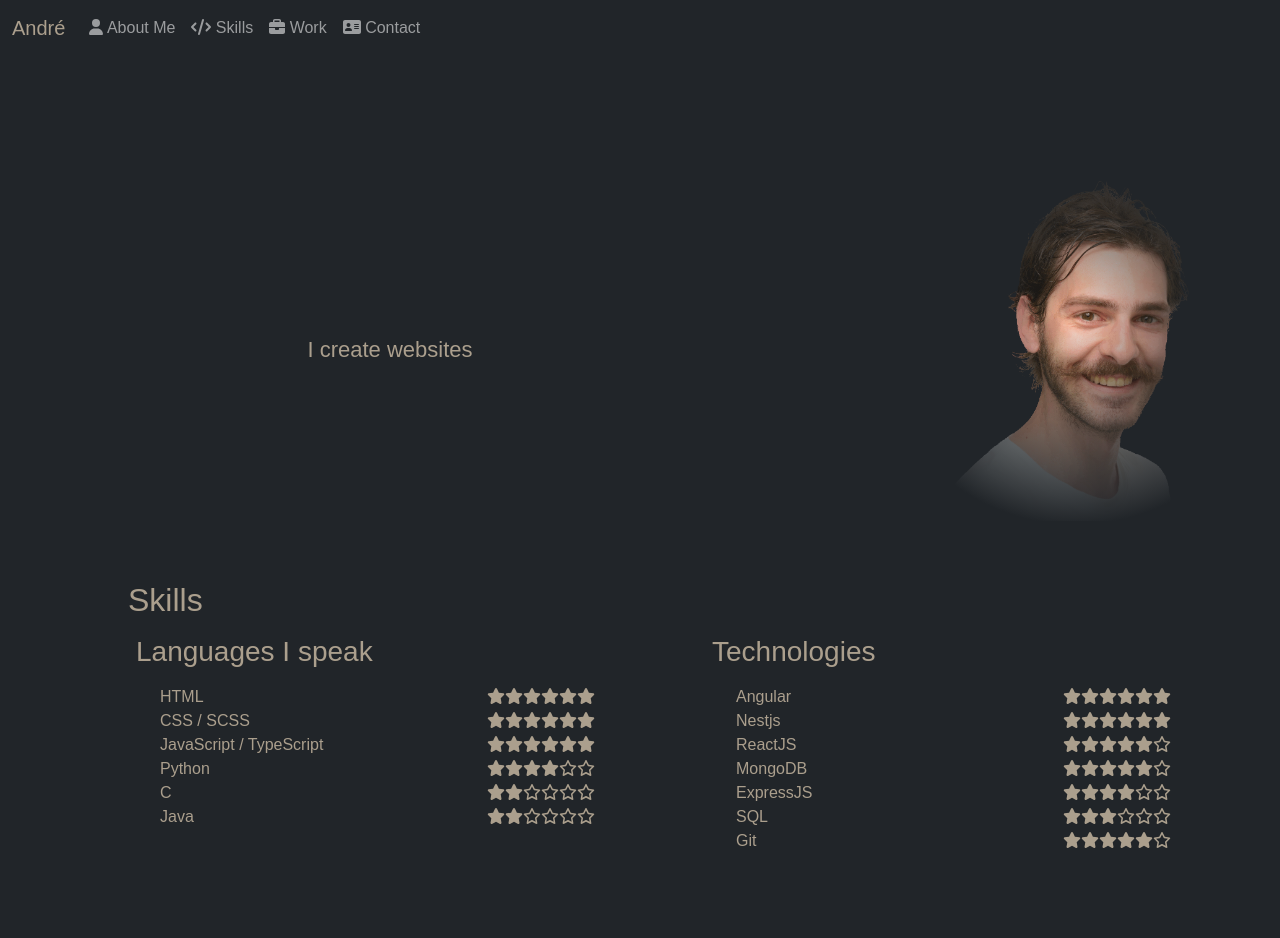
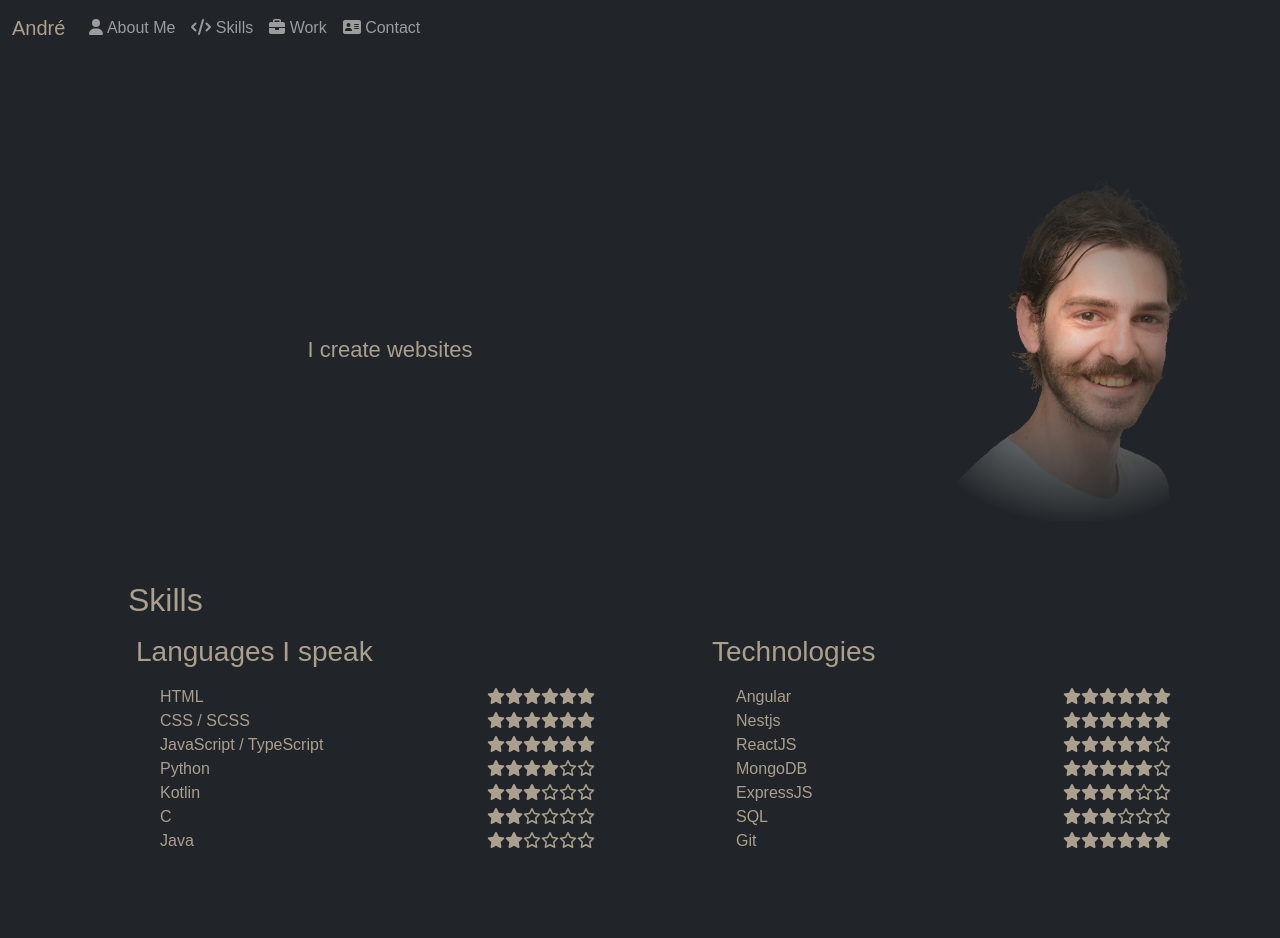
Before and after one commit to andreglock/andreglock.github.io, a React (Create React App) app: page / in a window 1280 px wide. Shown: the top 938 px of the page. Built offline with nearby package versions, Linux system fonts and the light colour scheme.

Commit message:
update skills

```diff
--- a/src/sections/Skills.tsx
+++ b/src/sections/Skills.tsx
@@ -1,30 +1,33 @@
 import SkillBadge from "../components/SkillBadge";
 
-export default function Skills () {
-    return <section className="languages" id="skills">
+export default function Skills() {
+  return (
+    <section className="languages" id="skills">
       <h2>Skills</h2>
       <div className="col-lg-6 col-12 d-inline-block align-top">
         <h3 className="p-2">Languages I speak</h3>
         <ul>
-                <SkillBadge skill={'HTML'} level={6} />
-                <SkillBadge skill={'CSS / SCSS'} level={6} />
-                <SkillBadge skill={'JavaScript / TypeScript'} level={6} />
-                <SkillBadge skill={'Python'} level={4} />
-                <SkillBadge skill={'C'} level={2} />
-                <SkillBadge skill={'Java'} level={2} />
+          <SkillBadge skill={"HTML"} level={6} />
+          <SkillBadge skill={"CSS / SCSS"} level={6} />
+          <SkillBadge skill={"JavaScript / TypeScript"} level={6} />
+          <SkillBadge skill={"Python"} level={4} />
+          <SkillBadge skill={"Kotlin"} level={3} />
+          <SkillBadge skill={"C"} level={2} />
+          <SkillBadge skill={"Java"} level={2} />
         </ul>
       </div>
       <div className="col-lg-6  col-12 d-inline-block">
         <h3 className="p-2">Technologies</h3>
         <ul>
-                <SkillBadge skill={'Angular'} level={6} />
-                <SkillBadge skill={'Nestjs'} level={6} />
-                <SkillBadge skill={'ReactJS'} level={5} />
-                <SkillBadge skill={'MongoDB'} level={5} />
-                <SkillBadge skill={'ExpressJS'} level={4} />
-                <SkillBadge skill={'SQL'} level={3} />
-                <SkillBadge skill={'Git'} level={5} />
+          <SkillBadge skill={"Angular"} level={6} />
+          <SkillBadge skill={"Nestjs"} level={6} />
+          <SkillBadge skill={"ReactJS"} level={5} />
+          <SkillBadge skill={"MongoDB"} level={5} />
+          <SkillBadge skill={"ExpressJS"} level={4} />
+          <SkillBadge skill={"SQL"} level={3} />
+          <SkillBadge skill={"Git"} level={6} />
         </ul>
       </div>
     </section>
+  );
 }
```
Lines whose indentation alone changed are shown as unchanged.
